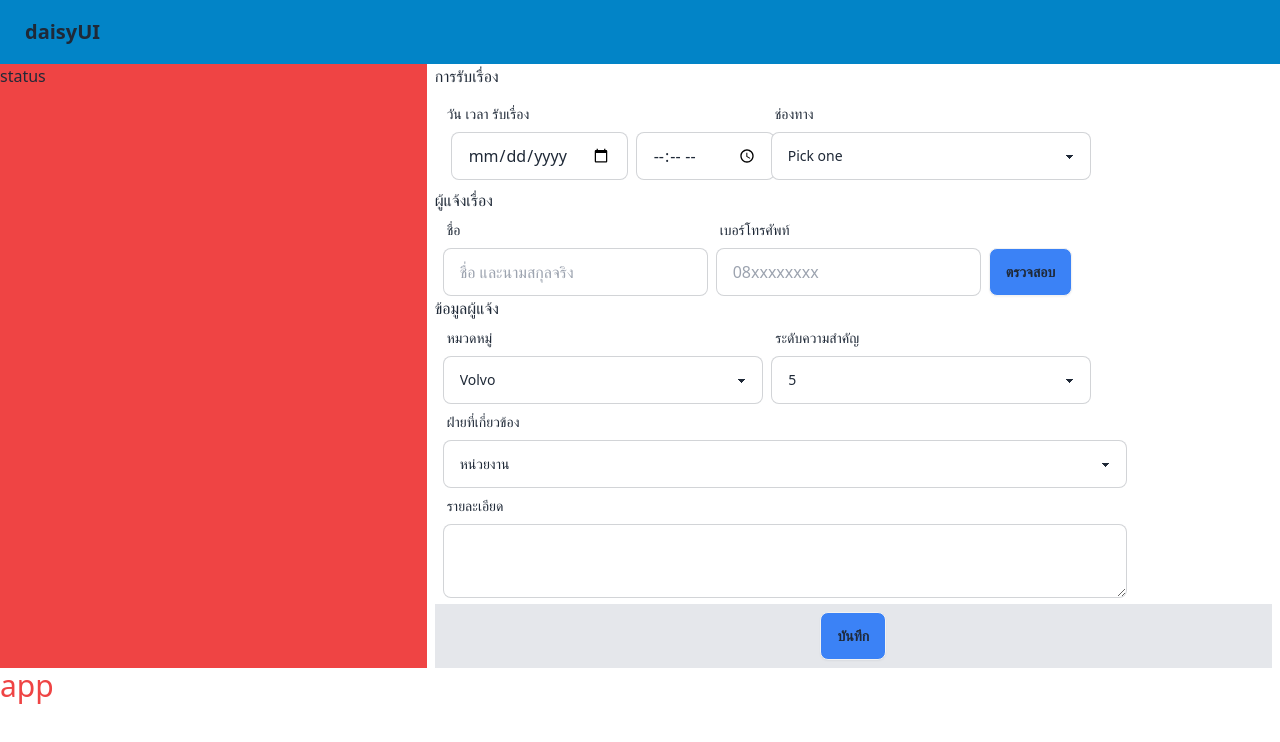
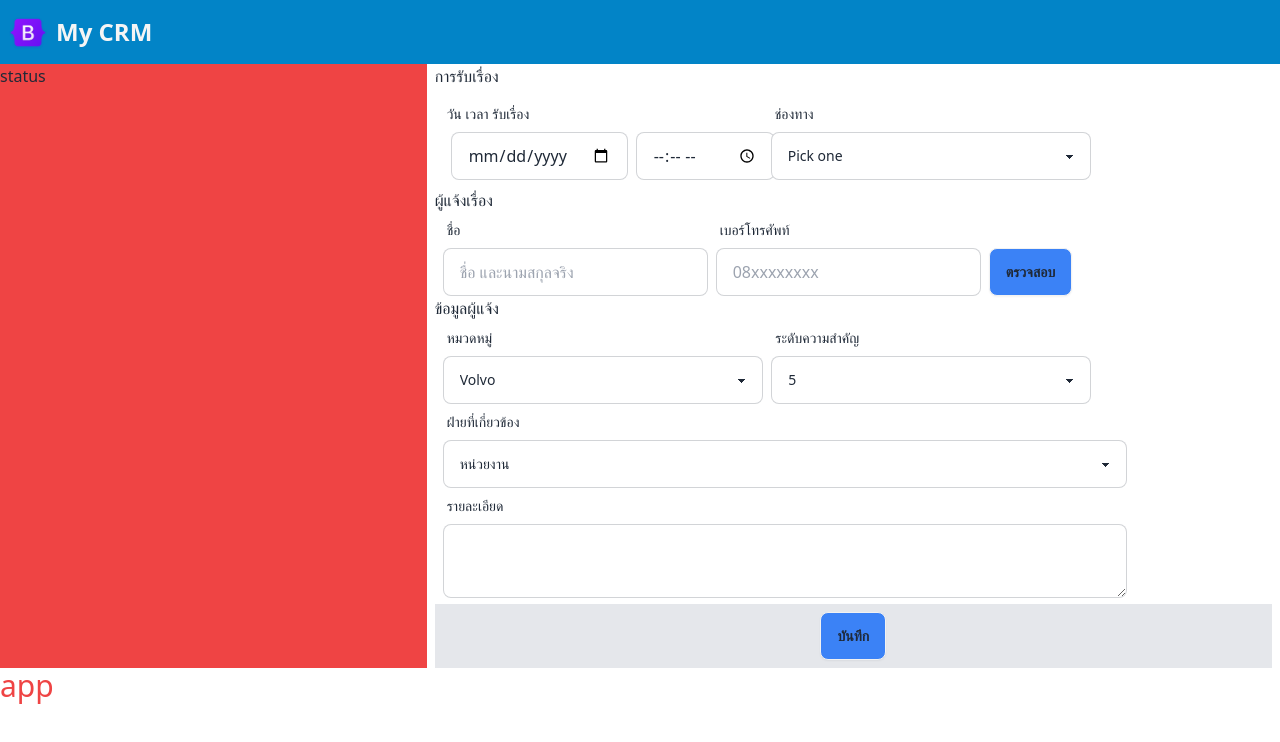
Before and after one commit to WAHJADAI/react-form, a React (Vite) app: page / in a window 1280 px wide. Shown: the top 742 px of the page. Built offline with nearby package versions, Linux system fonts and the light colour scheme; the HTML template or start-up script is replaced by a standard one.

Commit message:
logo image

```diff
--- a/src/components/Nav.tsx
+++ b/src/components/Nav.tsx
@@ -1,7 +1,12 @@
+import logo from '../assets/bootstrap icon.png'
+
 const Nav = () => {
   return (
     <div className="navbar bg-sky-600">
-      <a className="btn btn-ghost text-xl">daisyUI</a>
+      <div className="w-10">
+        <img src={logo} />
+      </div>
+      <p className="text-2xl m-2 text-neutral-100 font-bold">My CRM</p>
     </div>
   )
 }
```
Also changed, not shown: src/assets/bootstrap icon.png (added).
